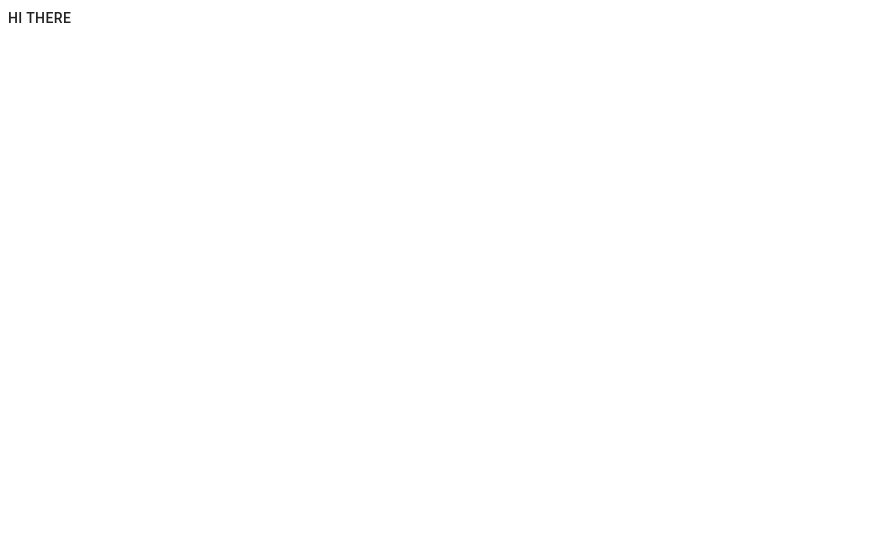
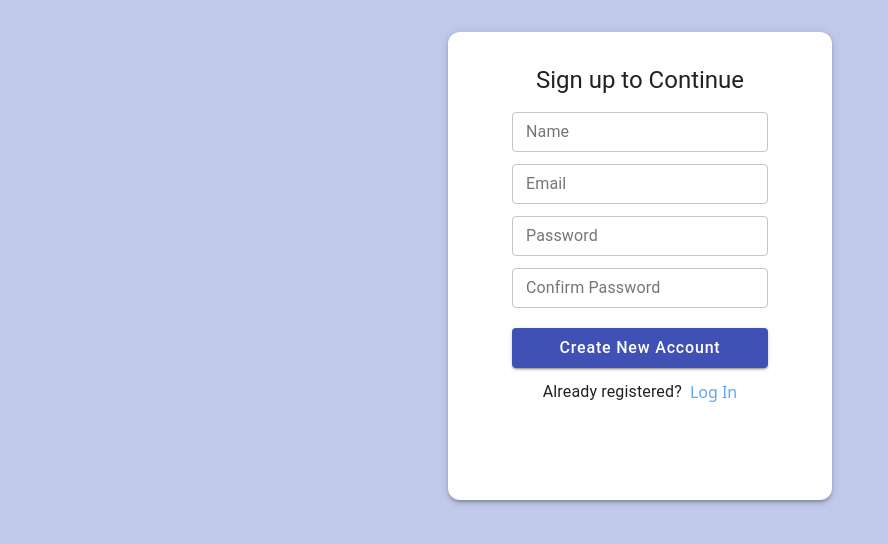
Before and after one commit to Malhar-Soomro/FullStack-Notes-App, a React (Create React App) app: page /signUp in a window 1280 px wide. Shown: the top 544 px of the page, without its empty margins (0-888 px from the left). Built offline with nearby package versions, Linux system fonts and the light colour scheme; the HTML template or start-up script is replaced by a standard one.

Commit message:
SignUp and Login component develped

```diff
--- a/package.json
+++ b/package.json
@@ -8,10 +8,13 @@
     "@testing-library/jest-dom": "^5.11.4",
     "@testing-library/react": "^11.1.0",
     "@testing-library/user-event": "^12.1.10",
+    "formik": "^2.2.9",
     "react": "^17.0.2",
     "react-dom": "^17.0.2",
+    "react-router-dom": "^6.3.0",
     "react-scripts": "4.0.3",
-    "web-vitals": "^1.0.1"
+    "web-vitals": "^1.0.1",
+    "yup": "^0.32.11"
   },
   "scripts": {
     "start": "craco start",
--- a/src/App.jsx
+++ b/src/App.jsx
@@ -1,11 +1,34 @@
 import './index.css';
 import { StylesProvider } from '@material-ui/core/styles';
 import { Button } from '@material-ui/core';
+import SignUp from "./components/SignUp";
+import Login from "./components/Login";
+import {
+  BrowserRouter as Router,
+  Routes,
+  Route
+} from "react-router-dom";
 
 function App() {
   return (
     <StylesProvider injectFirst>
-      <Button className="hover:bg-green-300">Hi there</Button>
+      <Router>
+        {/* <Navbar /> */}
+        <Routes>
+          {/* <Route exact path="/" element={<Home />}>
+          </Route> */}
+          <Route exact path="/login" element={<Login />}>
+          </Route>
+          <Route exact path="/signUp" element={<SignUp />}>
+          </Route>
+          {/* <Route exact path="/createPost" element={<CreatePost />}>
+          </Route> */}
+          {/* <Route exact path="/contact" element={<Contact />}> */}
+          {/* </Route> */}
+          {/* <Route exact path="/about" element={<About />}>
+          </Route> */}
+        </Routes>
+      </Router>
     </StylesProvider>
   );
 }
--- /dev/null
+++ b/src/components/Login.jsx
@@ -0,0 +1,93 @@
+import React from 'react';
+import { useFormik } from "formik"
+import { Button, Card, TextField, Typography } from '@material-ui/core';
+import * as yup from "yup"
+import { Link } from 'react-router-dom';
+
+const schema = yup.object({
+    email: yup.string().required("Email is required").email("invalid Email Address"),
+    password: yup.string().required("Password is required")
+});
+
+
+const Login = () => {
+
+    const formik = useFormik({
+        initialValues: {
+            email: "",
+            password: ""
+        },
+        validationSchema: schema,
+        onSubmit: values => {
+            console.log(values);
+            // authenticate(values);
+        }
+    })
+
+    return (
+        <div className='flex justify-center '>
+            <Card
+                className="flex w-96 justify-center pt-8 pb-24 my-8 flex-col items-center  border-1 rounded-xl"
+                elevation={3}
+            >
+                <div>
+                    <Typography
+                        className='font-newFont mb-3 font-semibold'
+                        variant="h5"
+                        align="center"
+                    >
+                        Log in
+                    </Typography>
+                </div>
+
+                <form onSubmit={formik.handleSubmit} className="flex flex-col gap-3">
+                    <TextField
+                        size="small"
+                        className="w-64"
+                        onChange={formik.handleChange}
+                        value={formik.values.email}
+                        id="email"
+                        label="Email"
+                        variant="outlined"
+                        name='email'
+                        onBlur={formik.handleBlur}
+                        type="email"
+                        error={formik.touched.email && formik.errors.email}
+                        helperText={formik.touched.email && formik.errors.email}
+
+                    />
+                    <TextField
+                        size="small"
+                        className="w-64"
+                        onChange={formik.handleChange}
+                        value={formik.values.password}
+                        id="password"
+                        label="Password"
+                        variant="outlined"
+                        name='password'
+                        type="password"
+                        onBlur={formik.handleBlur}
+                        error={formik.touched.password && formik.errors.password}
+                        helperText={formik.touched.password && formik.errors.password}
+                    />
+                    <Button
+                        className="w-64 bg-CreateNewAccount normal-case py-2 mt-2 tracking-wider font-myFont px-8 text-base "
+                        variant="contained"
+                        color="primary"
+                        type="submit"
+                    >
+                        Login
+                    </Button>
+                </form>
+                <div className='flex gap-2 mt-3 font-myFont'>
+                    <Typography>
+                        Don't have an account?
+                    </Typography>
+                    <Link className='text-blue-400 font' to="/signup">Sign Up</Link>
+                </div>
+            </Card>
+        </div>
+    )
+};
+
+export default Login;
--- /dev/null
+++ b/src/components/SignUp.jsx
@@ -0,0 +1,129 @@
+import React from 'react';
+import { useFormik } from "formik"
+import { Button, Card, TextField, Typography } from '@material-ui/core';
+import * as yup from "yup"
+import { Link } from 'react-router-dom';
+
+
+const schema = yup.object({
+    name: yup.string("Name must be in string").required("Name is required").min(3, "Name must be 3 characters long"),
+    email: yup.string().required("Email is required").email("invalid Email Address"),
+    password: yup.string().required("Password is required").min(8, "Password should be at least 8 characters long"),
+    confirmPassword: yup.string()
+        .oneOf([yup.ref('password'), null], 'Passwords must match')
+});
+
+const SignUp = () => {
+
+    const formik = useFormik({
+        initialValues: {
+            name: "",
+            email: "",
+            password: "",
+            confirmPassword: ""
+        },
+        validationSchema: schema,
+        onSubmit: values => {
+            console.log(values);
+            // createUser(values)
+        }
+    });
+
+    return (
+        <div className='flex justify-center '>
+            <Card
+                className="flex w-96 justify-center pt-8 pb-24 my-8 flex-col items-center  border-1 rounded-xl"
+                elevation={3}
+            >
+                <div>
+                    <Typography
+                        className='font-myFont'
+                        variant="h5"
+                        align="center"
+                    >
+                        Sign up to Continue
+                    </Typography>
+                </div>
+
+                <form onSubmit={formik.handleSubmit} className="flex flex-col gap-3">
+                    <TextField
+                        size="small"
+                        className="mt-4 w-64"
+                        onChange={formik.handleChange}
+                        value={formik.values.name}
+                        id="name"
+                        label="Name"
+                        variant="outlined"
+                        type="text"
+                        onBlur={formik.handleBlur}
+                        name='name'
+                        error={formik.touched.name && formik.errors.name}
+                        helperText={formik.touched.name && formik.errors.name}
+                    />
+
+                    <TextField
+                        size="small"
+                        className="w-64"
+                        onChange={formik.handleChange}
+                        value={formik.values.email}
+                        id="email"
+                        label="Email"
+                        variant="outlined"
+                        name='email'
+                        onBlur={formik.handleBlur}
+                        type="email"
+                        error={formik.touched.email && formik.errors.email}
+                        helperText={formik.touched.email && formik.errors.email}
+
+                    />
+                    <TextField
+                        size="small"
+                        className="w-64"
+                        onChange={formik.handleChange}
+                        value={formik.values.password}
+                        id="password"
+                        label="Password"
+                        variant="outlined"
+                        name='password'
+                        type="password"
+                        onBlur={formik.handleBlur}
+                        error={formik.touched.password && formik.errors.password}
+                        helperText={formik.touched.password && formik.errors.password}
+                    />
+
+                    <TextField
+                        size="small"
+                        className="w-64"
+                        onChange={formik.handleChange}
+                        value={formik.values.confirmPassword}
+                        id="confirmPassword"
+                        label="Confirm Password"
+                        variant="outlined"
+                        name='confirmPassword'
+                        type="password"
+                        onBlur={formik.handleBlur}
+                        error={formik.touched.confirmPassword && formik.errors.confirmPassword}
+                        helperText={formik.touched.confirmPassword && formik.errors.confirmPassword}
+
+                    />
+                    <Button
+                        className="w-64 bg-CreateNewAccount normal-case py-2 mt-2 tracking-wider font-myFont px-8 text-base "
+                        variant="contained"
+                        color="primary"
+                        type="submit"
+                    >
+                        Create New Account
+                    </Button>
+                </form>
+                <div className='flex gap-2 mt-3 font-myFont'>
+                    <Typography>
+                        Already registered?
+                    </Typography>
+                    <Link className='text-blue-400 font-myFont' to="/login">Log In</Link>
+                </div>
+            </Card>
+        </div>
+    )
+};
+
+export default SignUp;
--- a/src/index.css
+++ b/src/index.css
@@ -1,3 +1,7 @@
 @tailwind base;
 @tailwind components;
 @tailwind utilities;
+
+body {
+    background-color: #c1c9eb;
+  }
```
Also changed, not shown: 1 other file (tests, documents, lock files or other folders).
